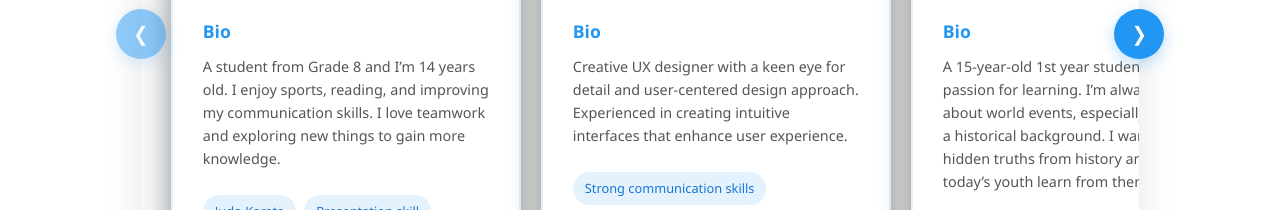
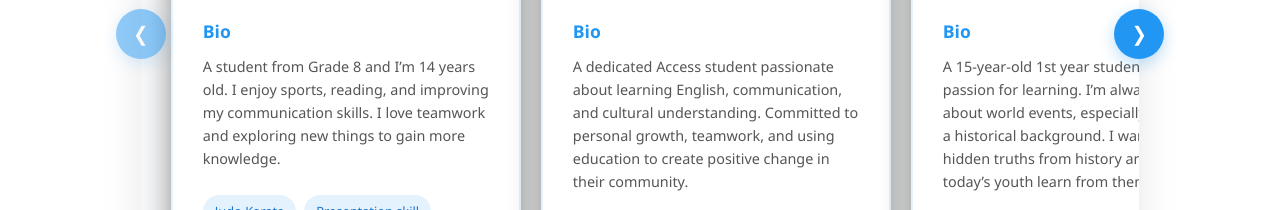
Before and after one commit to asshikrani/access-website, a plain HTML site: page portfolio.html in a window 1280 px wide. Shown: the part 1137-1347 px from the top of the page. Drawn offline with Linux system fonts and the light colour scheme.

Commit message:
update home hero section

```diff
--- a/portfolio.html
+++ b/portfolio.html
@@ -991,9 +991,7 @@
               <div class="card-content">
                 <h4>Bio</h4>
                 <p>
-                  Creative UX designer with a keen eye for detail and
-                  user-centered design approach. Experienced in creating
-                  intuitive interfaces that enhance user experience.
+                 A dedicated Access student passionate about learning English, communication, and cultural understanding. Committed to personal growth, teamwork, and using education to create positive change in their community.
                 </p>
               </div>
               <div class="skills">
@@ -1826,7 +1824,7 @@
               <li><a href="books_webpage.html">Learning Material</a></li>
               <li><a href="#home-events">Event Calendar</a></li>
               <li><a href="/gallery.html">Photo Gallery</a></li>
-              <li><a href="/activity.html">Student Handbook</a></li>
+              <!-- <li><a href="/activity.html">Student Handbook</a></li> -->
               <li><a href="/faqs.html">FAQ</a></li>
             </ul>
           </div>
```
Also changed, not shown: about.html (+1 -1 lines), activity.html (+1 -1 lines), contact.html (+1 -1 lines), index.html (+2 -2 lines), our-team.html (+1 -1 lines).
